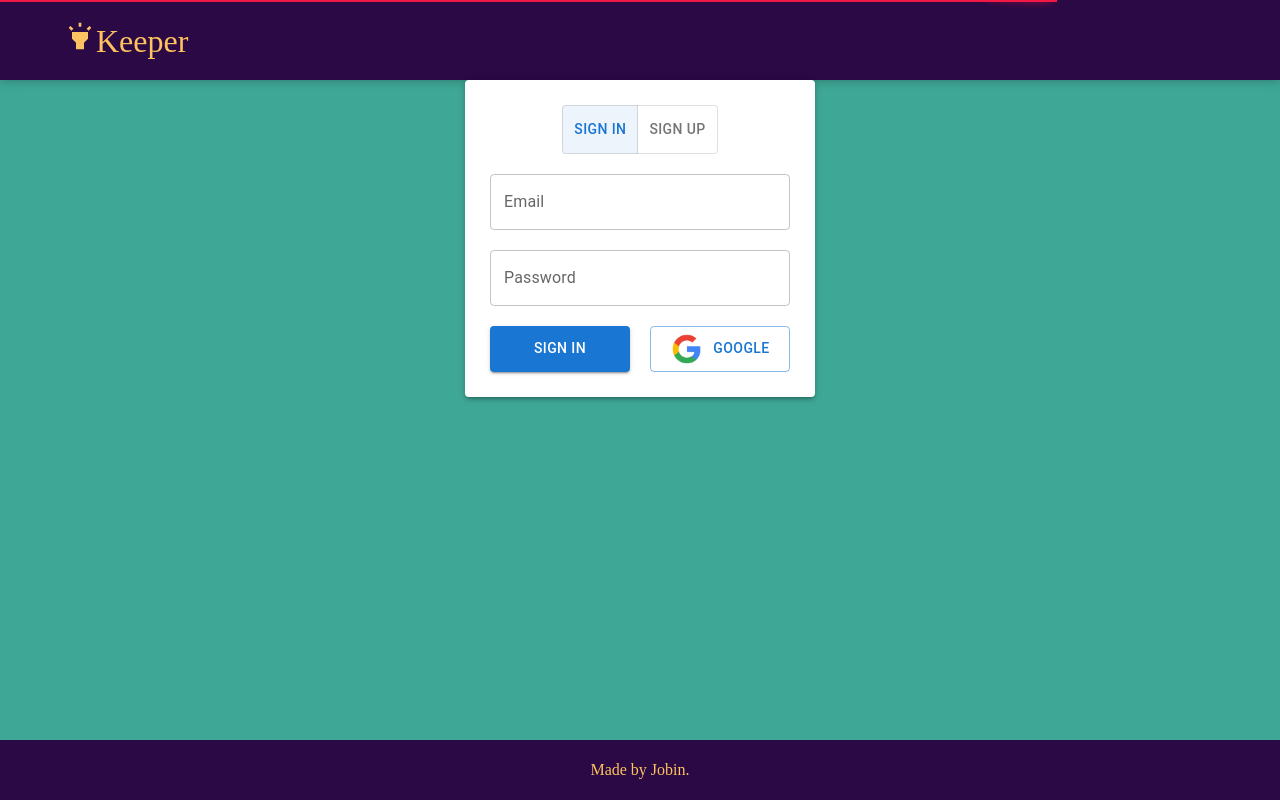
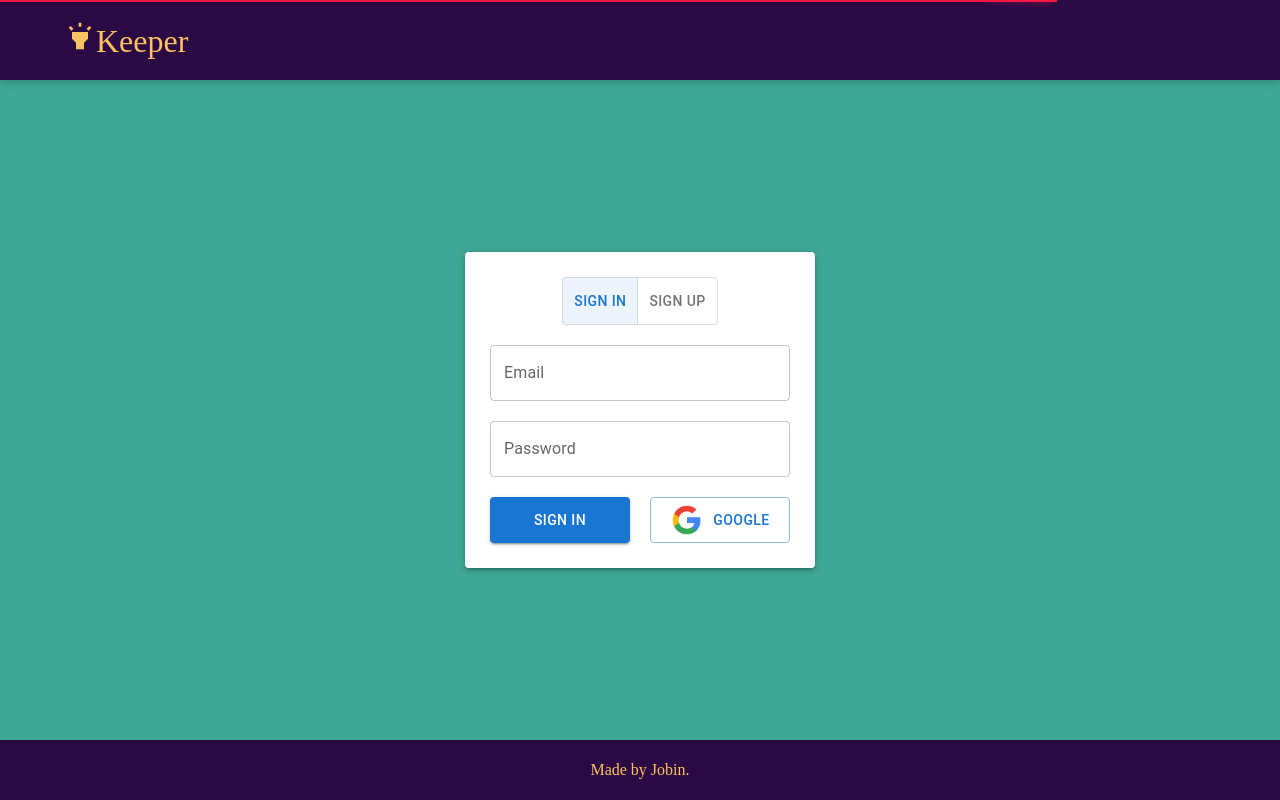
Before and after one commit to jobin365/Keeper, a React (Create React App) app in the folder client/: page / in a window 1280 px wide. Built offline with nearby package versions, Linux system fonts and the light colour scheme; no server answers; the HTML template or start-up script is replaced by a standard one; a web font is replaced by a local one.

Commit message:
fixed signup page bug

```diff
--- a/client/src/App.js
+++ b/client/src/App.js
@@ -13,6 +13,15 @@ function App() {
   const [emptyNotes, setEmpty] = useState(false);
   const [notes, setNotes] = useState([]);
   const [open, setOpen] = useState(false);
+
+  const height = window.innerHeight;
+
+  const loggedOutStyles = {
+    display:"flex",
+    flexDirection:"column",
+    justifyContent:"center",
+    height:(height-140)
+  }
 
   const prod = false;
   const ref = useRef(null);
@@ -70,7 +79,9 @@ function App() {
           <br></br>
         </>
       ) : (
+      <div style={loggedOutStyles}>
         <Auth load={ref} checkStatus={checkLoginStatus} prod={prod} />
+      </div>
       )}
       <Footer login={!userLoggedin} />
     </div>
```
